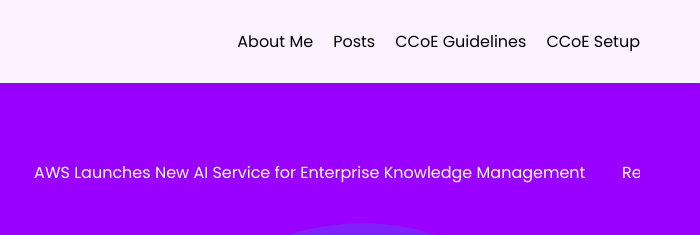
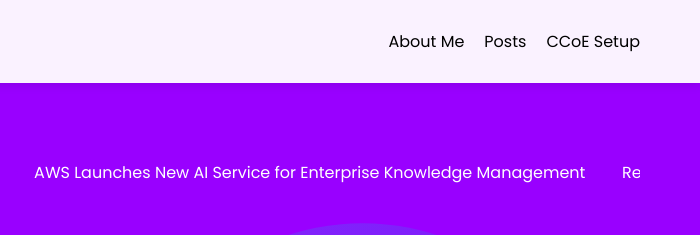
Before and after one commit to equationz/equationz.github.io, a plain HTML site: page index.html in a window 1280 px wide. Shown: the top 235 px of the page, 580-1280 px from the left. Drawn offline with Linux system fonts and the light colour scheme.

Commit message:
Add files via upload

```diff
--- a/index.html
+++ b/index.html
@@ -28,7 +28,6 @@
                             <a href="https://www.linkedin.com/pulse/distributed-customer-segmentation-ray-framework-raghavendra-prakash-duldc/?trackingId=BzPF0a6uRyuikJfeB3k0%2BQ%3D%3D">Distributed customer segmentation with Ray framework</a>
                         </div>
                     </li>
-                    <li><a href="ccoe">CCoE Guidelines</a></li>
                     <li class="dropdown">
                         <a href="#" class="dropdown-toggle">CCoE Setup</a>
                         <div class="dropdown-menu">
```
